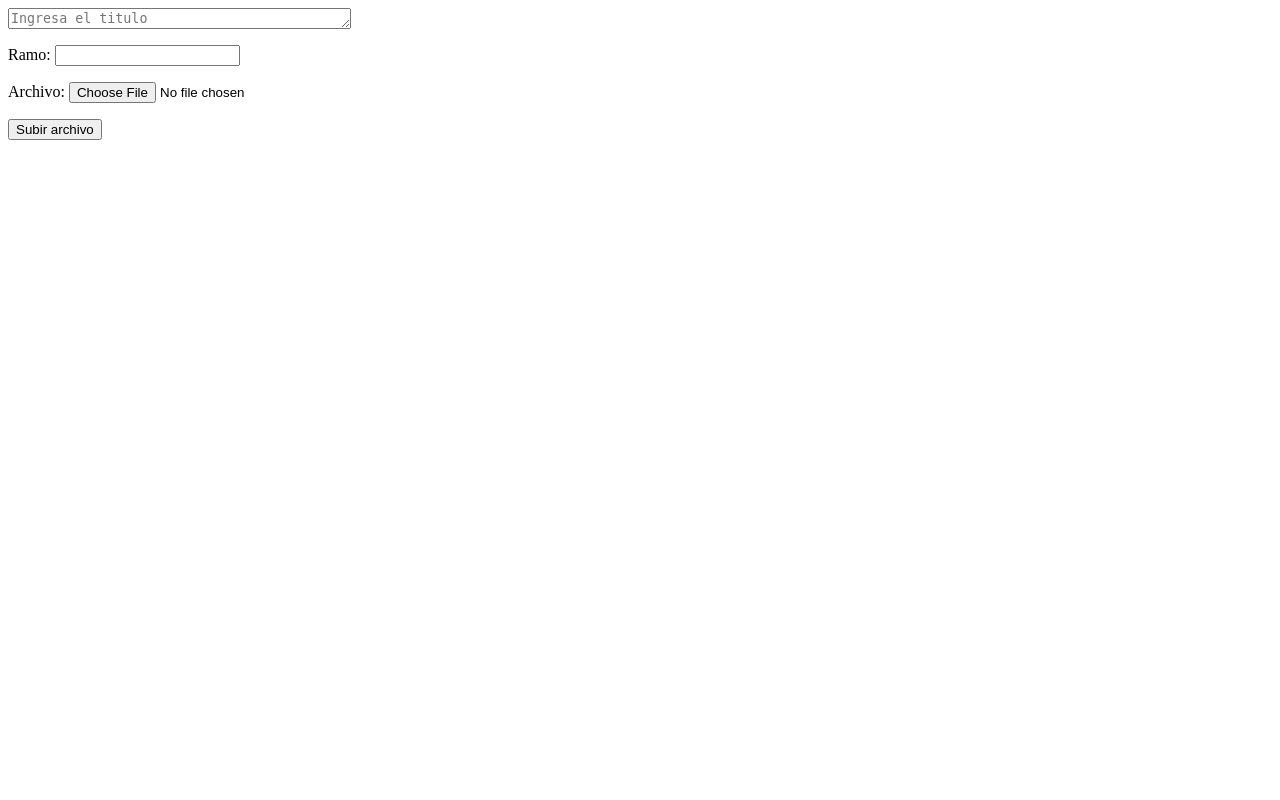
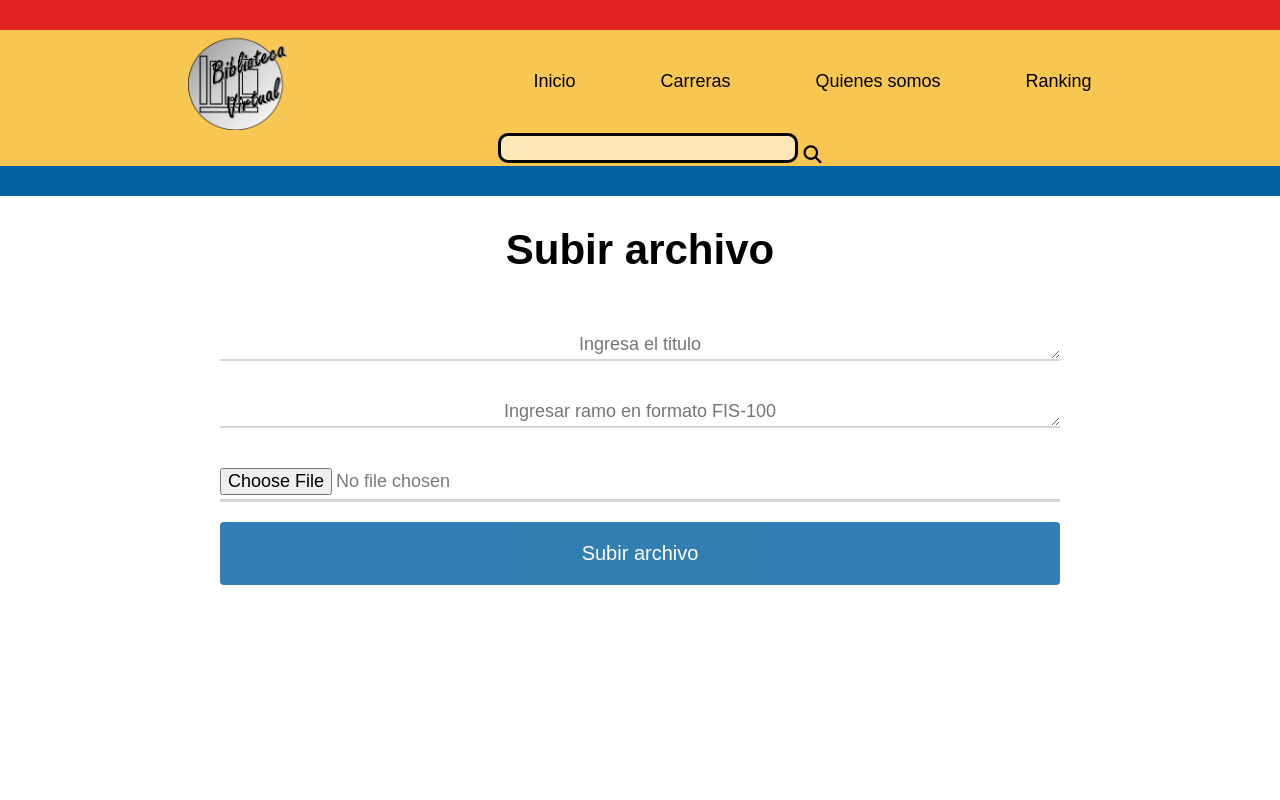
Before and after one commit to Diegoibm1/ProyectoIWG, a Django app: template BibliotecVirtual/templates/archivos.html in a window 1280 px wide. Run offline with Django 3.2, Linux system fonts and the light colour scheme; the template is opened without the code that fills it: values that come from a table or form of the project are taken from there, others are empty; some libraries are stand-ins or nearby versions.

Commit message:
Diseño pagina para subir archivos

```diff
--- a/BibliotecVirtual/Biblio/forms.py
+++ b/BibliotecVirtual/Biblio/forms.py
@@ -14,9 +14,9 @@ class UserRegisterForm(UserCreationForm):
 		help_texts = {k:"" for k in fields }
 
 class PostForm(forms.ModelForm):
-	ramo = forms.CharField(max_length=7, required=True)
+	ramo = forms.CharField(label="", max_length=7,widget=forms.Textarea(attrs={'rows':1,'placeholder': "Ingresar ramo en formato FIS-100", 'required': True,}) )
 	titulo = forms.CharField(label="", widget=forms.Textarea(attrs={ 'rows':1, 'placeholder': "Ingresa el titulo", 'required': True,}))
-	archivo = forms.FileField(required=False)
+	archivo = forms.FileField(label="", required=False)
 
 	class Meta:
 		model = Post
--- /dev/null
+++ b/BibliotecVirtual/static/css/archivos.css
@@ -0,0 +1,75 @@
+*{
+    font-family: 'Ubuntu', sans-serif;
+    text-decoration: none;
+    text-align: center;
+}
+
+form {
+    margin: 0;
+    padding: 40px;
+    font-size: 1rem;
+}
+
+input {
+  width: 70%;
+  border: 0;
+  border-bottom: 3px solid #D3D8DC;
+  outline: 0;
+  background: #fff;
+  padding: 20px 0 4px;
+  margin: 0 0 20px;
+  color: #777B7E;
+}
+
+input.busqueda{
+    background:rgba(255, 255, 255, 0.596);
+    border-radius: 10px;
+    border: 3px solid black;
+    width: 300px;
+    height: 20px;
+    margin: 0;
+    font-size: medium;
+}
+
+input:focus {
+  border-color: #0160A0;
+  color: #2C3238;
+  vertical-align: middle;
+}
+
+textarea {
+  width: 70%;
+  border: 0;
+  border-bottom: 2px solid #D3D8DC;
+  outline: 0;
+  background: #fff;
+  padding: 20px 0 4px;
+  margin: 0 0 20px;
+  color: black;
+}
+textarea:focus {
+  border-color: #0160A0;
+  color: black;
+}
+
+button#submit {
+  width: 70%;
+  padding: 20px 0;
+  text-align: center;
+  background: #0160A0;
+  color: #fff;
+  border: 0;
+  border-radius: 4px;
+  opacity: .8;
+  transition: .35s linear;
+  font-size: 20px;
+}
+
+button#submit:hover {
+  opacity: 1;
+}
+
+h1{
+    font-size: 42px;
+    margin-top: 30px;
+}
--- a/BibliotecVirtual/templates/archivos.html
+++ b/BibliotecVirtual/templates/archivos.html
@@ -1,11 +1,16 @@
+{% load static %}
+
 <head>
-    <title> xd </title>
+    <title>Subir archivo</title>
     <meta charset="utf-8">
+    <link rel="stylesheet" type="text/css" href='{% static "css/archivos.css" %}'/>
     <link href="https://fonts.googleapis.com/css2?family=Oswald&display=swap" rel="stylesheet">
     <script src="https://kit.fontawesome.com/08f364107f.js" crossorigin="anonymous"></script>
 </head>
 
 <body>
+{%include "Barrafija.html"%}
+    <h1> Subir archivo</h1>
     <form method="post" action="" enctype="multipart/form.data">
         {% csrf_token %}
         {{form.as_p}}
```
Also changed, not shown: BibliotecVirtual/db.sqlite3.
